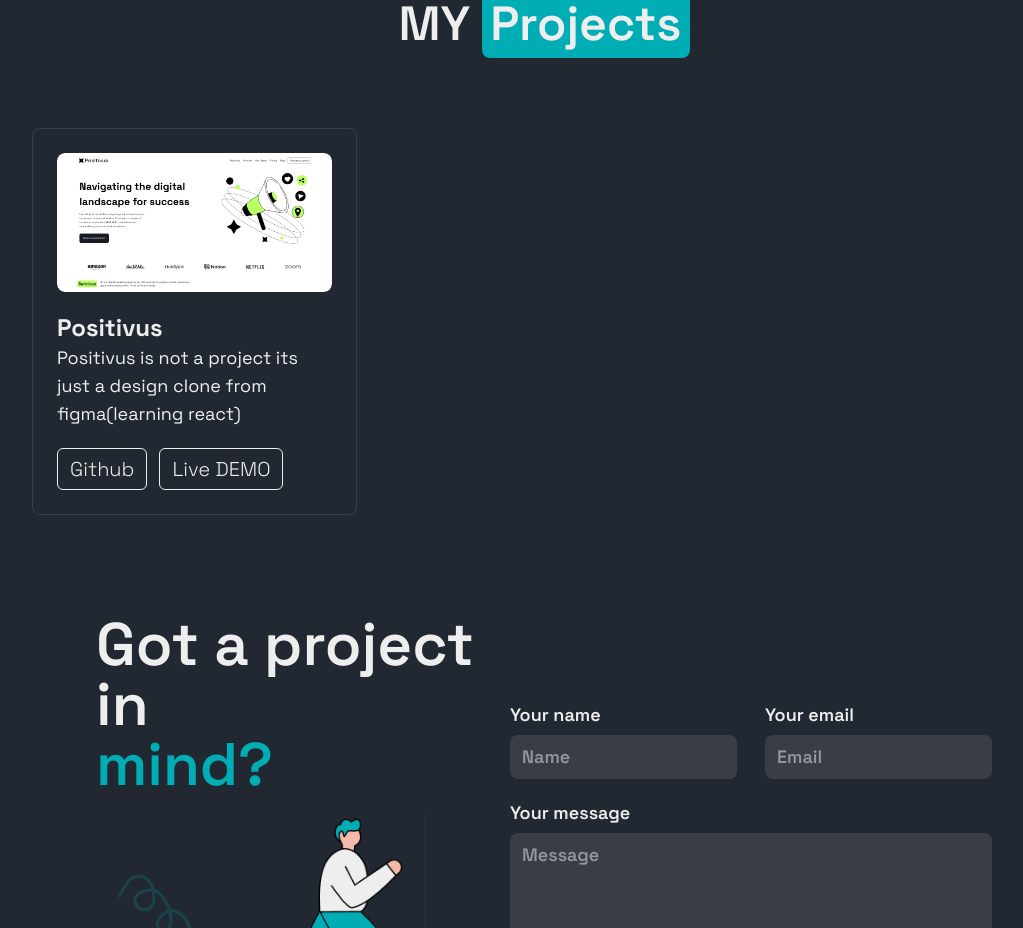
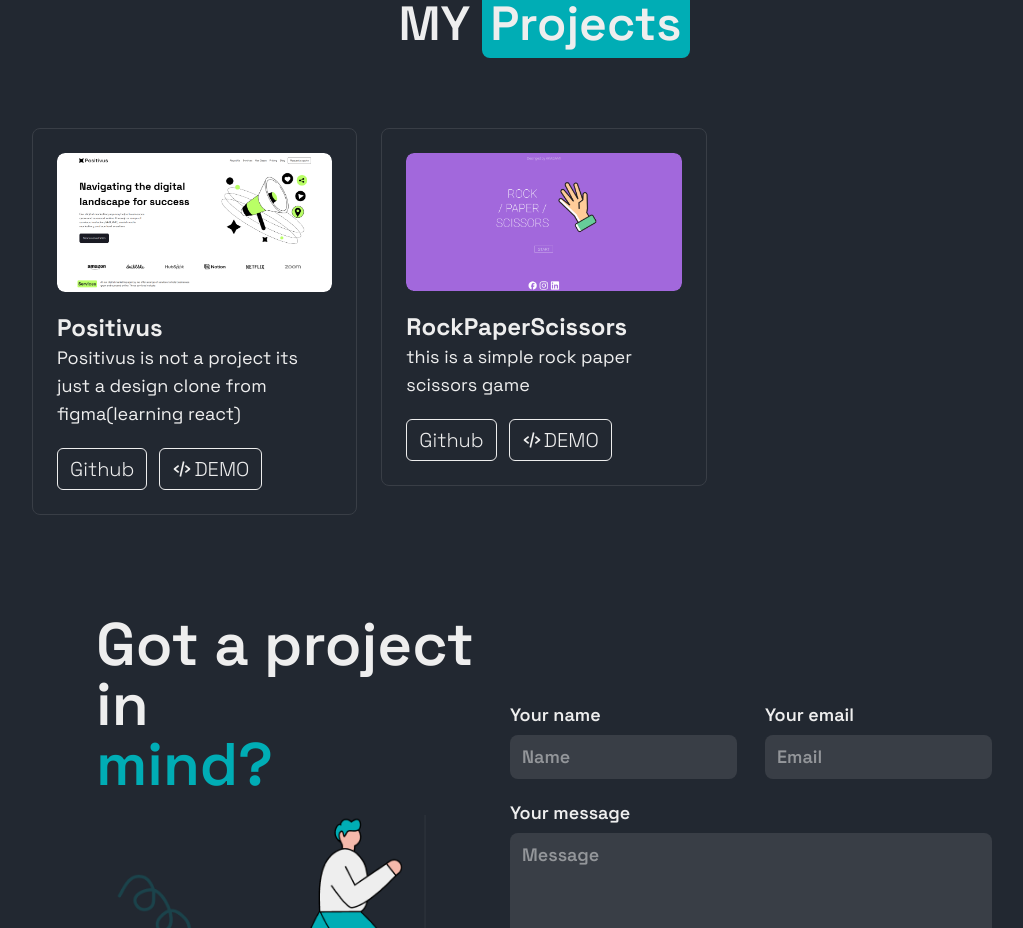
Before and after one commit to mohamedTounsi/Portfolio, a React (Vite) app: page / in a window 1280 px wide. Shown: the part 1880-2808 px from the top of the page, without its empty margins (96-1119 px from the left). Built offline with nearby package versions, Linux system fonts and the light colour scheme.

Commit message:
first commit

```diff
--- a/src/components/ProjectBox.jsx
+++ b/src/components/ProjectBox.jsx
@@ -1,11 +1,12 @@
 import React from "react";
+import { BiCodeAlt } from "react-icons/bi";
 
-function ProjectBox({ img, hoverimg, nom, parag }) {
+function ProjectBox({ img, git, demo, nom, parag }) {
   return (
-    <div className="p-6  rounded-lg flex flex-col gap-5 group cursor-pointer bg-transparent border border-[#393E46]">
+    <div className="p-6 rounded-lg flex flex-col gap-5 group cursor-pointer bg-transparent border border-[#393E46]">
       <div className="overflow-hidden rounded-lg">
-        <a href="https://positivus-bay.vercel.app/" target="_blank">
-          <img src={`${img}.png`} alt="" className="rounded-lg " />
+        <a href={demo} target="_blank" rel="noopener noreferrer">
+          <img src={`${img}.png`} alt="" className="rounded-lg" />
         </a>
       </div>
       <div className="text-[#EEEEEE]">
@@ -13,17 +14,15 @@ function ProjectBox({ img, hoverimg, nom, parag }) {
         <p className="text-lg">{parag}</p>
       </div>
       <div className="text-lg font-light flex justify-start gap-3 items-center text-[#EEEEEE]">
-        <a
-          href="https://github.com/mohamedTounsi/Positivus/tree/main"
-          target="_blank"
-        >
-          <button className="border border-[#EEEEEE]] px-3 py-1.5 rounded-md text-xl cursor-pointer hover:bg-[#00ADB5] hover:border-[#00ADB5] hover:text-[#EEEEEE] transition-all duration-300 ease-in-out">
+        <a href={git} target="_blank" rel="noopener noreferrer">
+          <button className="border border-[#EEEEEE] px-3 py-1.5 rounded-md text-xl cursor-pointer hover:bg-[#00ADB5] hover:border-[#00ADB5] hover:text-[#EEEEEE] transition-all duration-300 ease-in-out">
             Github
           </button>
         </a>
-        <a href="https://positivus-bay.vercel.app/" target="_blank">
-          <button className="border border-[#EEEEEE]] px-3 py-1.5 rounded-md text-xl cursor-pointer hover:bg-[#00ADB5] hover:border-[#00ADB5] hover:text-[#EEEEEE] transition-all duration-300 ease-in-out">
-            Live DEMO
+        <a href={demo} target="_blank" rel="noopener noreferrer">
+          <button className="border flex items-center justify-start gap-0.5 border-[#EEEEEE] px-3 py-1.5 rounded-md text-xl cursor-pointer hover:bg-[#00ADB5] hover:border-[#00ADB5] hover:text-[#EEEEEE] transition-all duration-300 ease-in-out">
+            <BiCodeAlt />
+            DEMO
           </button>
         </a>
       </div>
--- a/src/components/Projects.jsx
+++ b/src/components/Projects.jsx
@@ -7,10 +7,20 @@ function Projects() {
     {
       duration: 0.2,
       img: "positivus",
-      hoverimg: "positivuslogo",
       nom: "Positivus",
       parag:
         "Positivus is not a project its just a design clone from figma(learning react) ",
+      git: "https://github.com/mohamedTounsi/Positivus/tree/main",
+      demo: "https://positivus-bay.vercel.app/",
+    },
+    {
+      duration: 0.4,
+      img: "rps",
+
+      nom: "RockPaperScissors",
+      parag: "this is a simple rock paper scissors game",
+      git: "https://github.com/mohamedTounsi/RockPaperScissors_",
+      demo: "https://mohamedtounsi.github.io/RockPaperScissors_/",
     },
   ];
   return (
@@ -30,6 +40,8 @@ function Projects() {
             hoverimg={item.hoverimg}
             nom={item.nom}
             parag={item.parag}
+            git={item.git}
+            demo={item.demo}
           />
         </motion.div>
       ))}
```
Also changed, not shown: public/rps.png (added).
